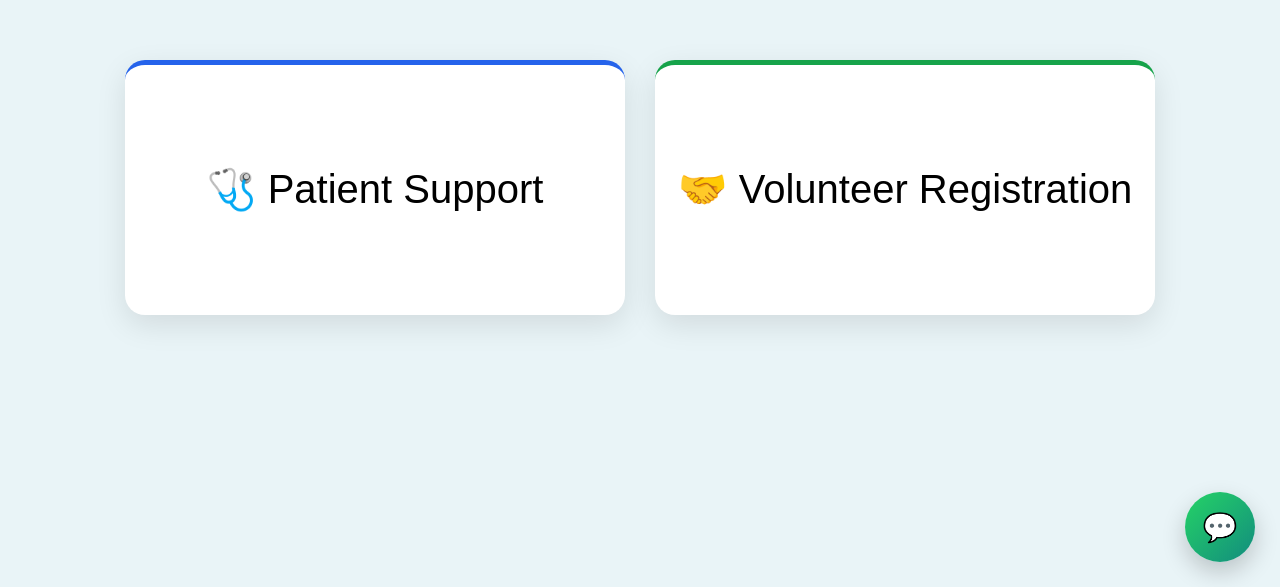
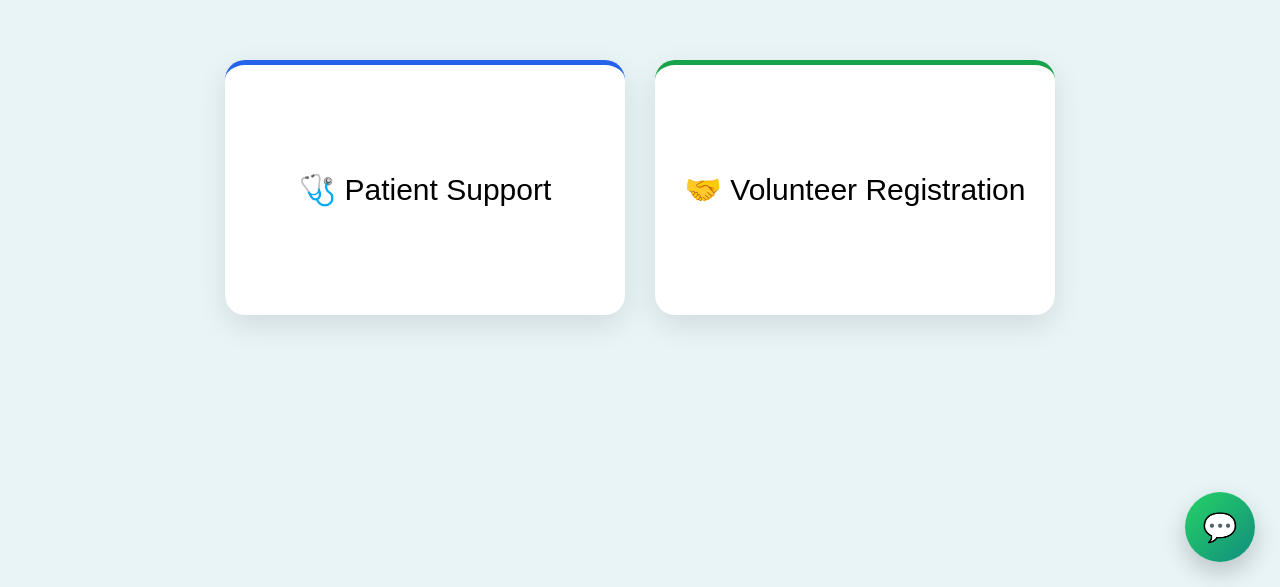
Before and after one commit to aditibodekar/healthcare-frontend, a React (Vite) app: page /services in a window 1280 px wide. Shown: the part 213-800 px from the top of the page. Built offline with nearby package versions, Linux system fonts and the light colour scheme.

Commit message:
Update index.css

```diff
--- a/src/index.css
+++ b/src/index.css
@@ -87,14 +87,14 @@ background: linear-gradient(
 }
 
 .service-card {
-  width: 500px;
+  width: 400px;
   height: 250px;
   background: white;
   border-radius: 20px;
   display: flex;
   justify-content: center;
   align-items: center;
-  font-size: 40px;
+  font-size: 30px;
   cursor: pointer;
   box-shadow: 0 10px 30px rgba(0,0,0,0.1);
   transition: 0.3s;
```
